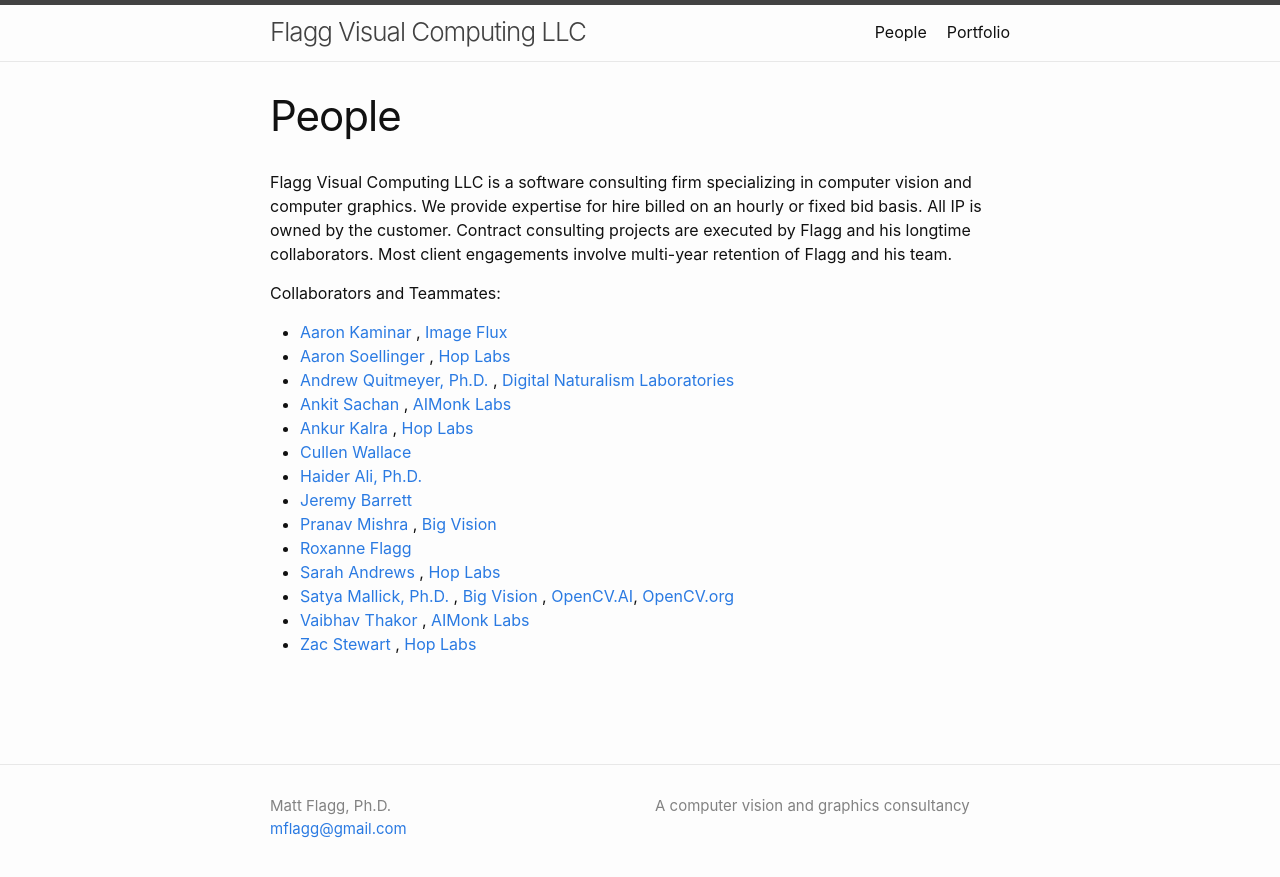
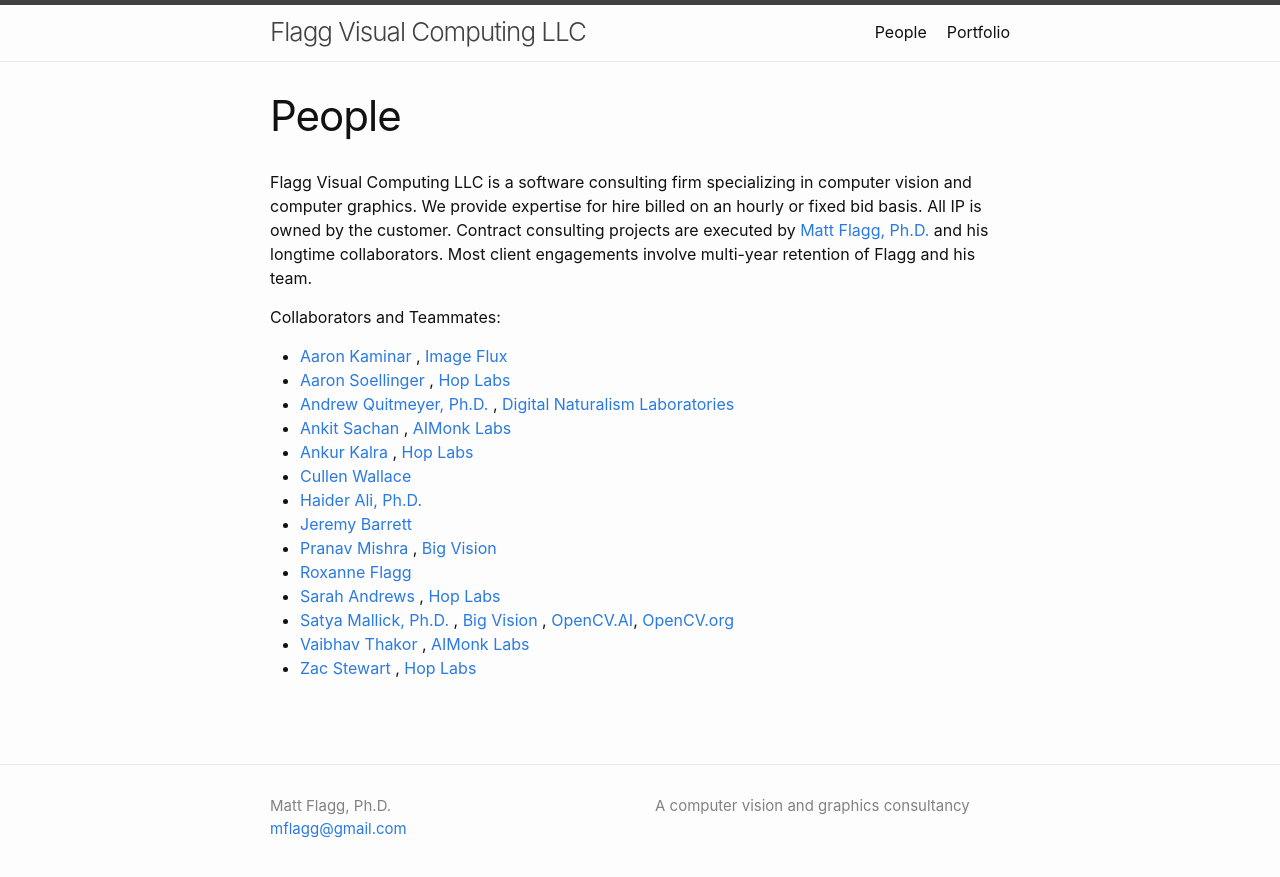
Before and after one commit to mflagg/mflagg.github.io, a Jekyll site: the page built from people.md, in a window 1280 px wide. Shown: the top 877 px of the page. Built offline with Jekyll 4.4.1, drawn with Linux system fonts in a browser that asks for light colours.

Commit message:
improved People

```diff
--- a/people.md
+++ b/people.md
@@ -6,8 +6,8 @@
 
 Flagg Visual Computing LLC is a software consulting firm specializing in computer vision and computer graphics.
 We provide expertise for hire billed on an hourly or fixed bid basis.  All IP is owned by the customer.
-Contract consulting projects are executed by Flagg and his longtime collaborators.  Most client engagements involve multi-year
-retention of Flagg and his team.
+Contract consulting projects are executed by [ Matt Flagg, Ph.D. ](https://www.linkedin.com/in/matt-flagg-47a4643/)
+and his longtime collaborators.  Most client engagements involve multi-year retention of Flagg and his team.
 
 Collaborators and Teammates:
 
```
